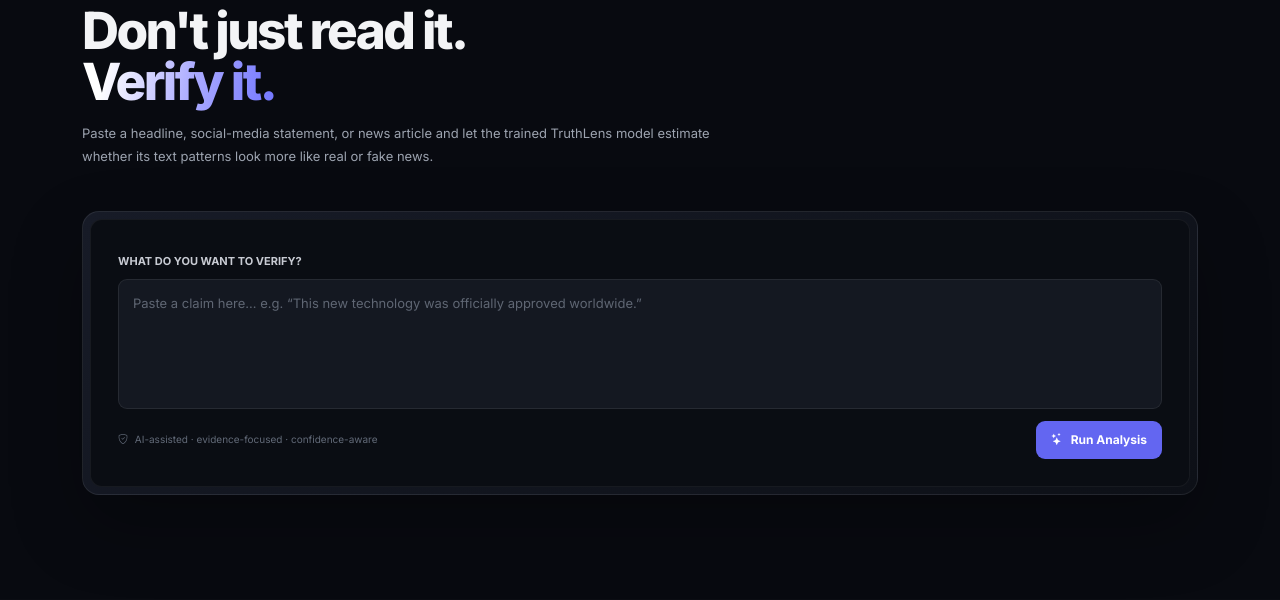
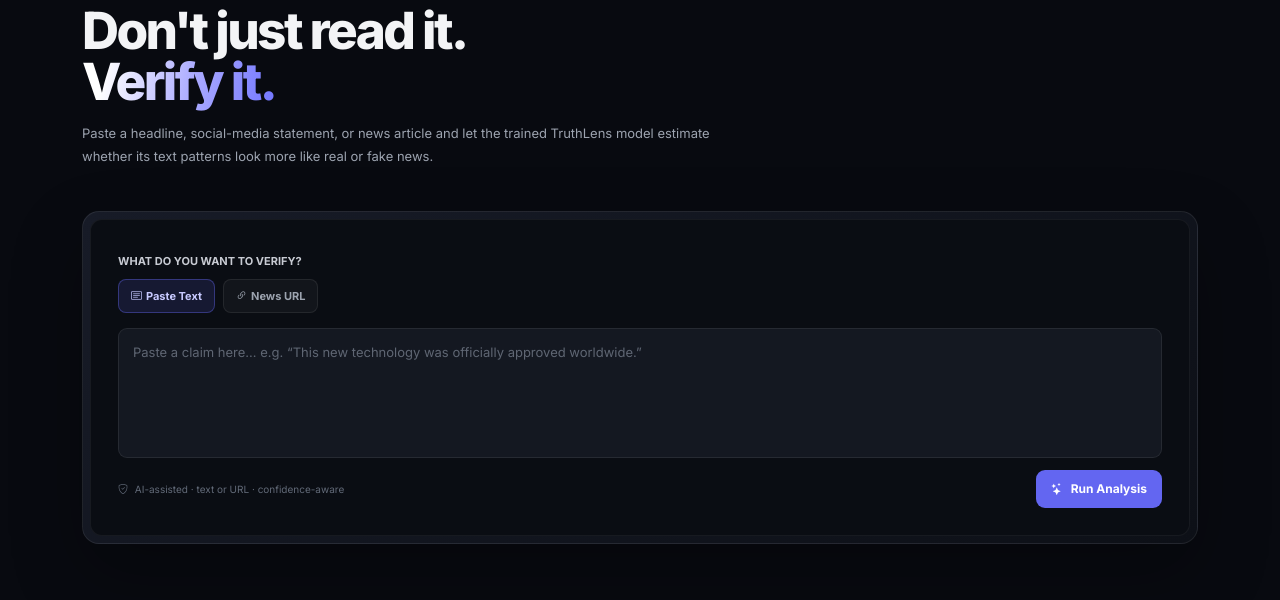
Before and after one commit to tirthvisani/truthlens, a Flask app: page /home in a window 1280 px wide. Shown: the part 924-1524 px from the top of the page. Run offline with Flask 3, Linux system fonts and the light colour scheme; the visitor is signed in with stand-in values (Sample User, id 1).

Commit message:
Add text and URL analysis modes to UI

```diff
--- a/templates/home.html
+++ b/templates/home.html
@@ -71,9 +71,17 @@ h2{font-size:clamp(32px,4vw,52px);line-height:1;letter-spacing:-.05em;font-weigh
 .analyzer:hover{transform:translateY(-3px);box-shadow:0 35px 80px rgba(0,0,0,.38)}
 .analyzer-inner{background:#0a0d13;border:1px solid rgba(255,255,255,.055);border-radius:12px;padding:27px}
 .input-label{font-size:11px;font-weight:700;color:#c8cbd3;margin-bottom:9px}
-textarea.form-control{background:#141821;border:1px solid var(--line);color:#fff;border-radius:9px;min-height:130px;resize:none;font-size:13px;padding:14px}
-textarea.form-control::placeholder{color:#5f6673}
-textarea.form-control:focus{background:#141821;color:#fff;border-color:rgba(99,102,241,.65);box-shadow:0 0 0 3px rgba(99,102,241,.1)}
+.input-mode{display:flex;gap:8px;margin-bottom:15px}
+.mode-btn{border:1px solid var(--line);background:rgba(255,255,255,.035);color:var(--muted);border-radius:8px;padding:8px 12px;font-size:11px;font-weight:700}
+.mode-btn.active{background:rgba(99,102,241,.14);border-color:rgba(99,102,241,.4);color:#c7c9ff}
+textarea.form-control,.url-input{background:#141821;border:1px solid var(--line);color:#fff;border-radius:9px;font-size:13px;padding:14px}
+textarea.form-control{min-height:130px;resize:none}
+textarea.form-control::placeholder,.url-input::placeholder{color:#5f6673}
+textarea.form-control:focus,.url-input:focus{background:#141821;color:#fff;border-color:rgba(99,102,241,.65);box-shadow:0 0 0 3px rgba(99,102,241,.1)}
+.url-input{width:100%;min-height:48px;outline:0}
+.url-panel{display:none}
+.url-panel.active{display:block}
+.text-panel.hidden{display:none}
 .analyzer-foot{display:flex;justify-content:space-between;align-items:center;margin-top:12px;color:var(--faint);font-size:10px}
 .demo-result{display:none;margin-top:12px;border:1px solid rgba(255,255,255,.10);background:rgba(255,255,255,.025);border-radius:9px;padding:16px}.demo-result.show{display:block;animation:resultIn .45s var(--spring) both}
 .demo-result.real{border-color:rgba(34,197,94,.25);background:rgba(34,197,94,.055)}
@@ -180,10 +188,23 @@ footer{border-top:1px solid var(--line);padding:27px 0;color:var(--faint);font-s
   <p class="lead reveal">Paste a headline, social-media statement, or news article and let the trained TruthLens model estimate whether its text patterns look more like real or fake news.</p>
   <div class="analyzer reveal">
    <div class="analyzer-inner">
-    <label class="input-label" for="claimInput">WHAT DO YOU WANT TO VERIFY?</label>
-    <textarea id="claimInput" class="form-control" placeholder="Paste a claim here… e.g. “This new technology was officially approved worldwide.”"></textarea>
+    <label class="input-label">WHAT DO YOU WANT TO VERIFY?</label>
+    <div class="input-mode" role="tablist" aria-label="Analysis input type">
+     <button class="mode-btn active" id="textModeBtn" type="button" onclick="setAnalyzeMode('text')"><i class="bi bi-card-text me-1"></i>Paste Text</button>
+     <button class="mode-btn" id="urlModeBtn" type="button" onclick="setAnalyzeMode('url')"><i class="bi bi-link-45deg me-1"></i>News URL</button>
+    </div>
+
+    <div class="text-panel" id="textPanel">
+     <textarea id="claimInput" class="form-control" placeholder="Paste a claim here… e.g. “This new technology was officially approved worldwide.”"></textarea>
+    </div>
+
+    <div class="url-panel" id="urlPanel">
+     <input id="urlInput" class="url-input" type="url" placeholder="https://example.com/news/article">
+     <div class="result-note mt-2">TruthLens will extract readable article text from the page and analyze it with the same trained model.</div>
+    </div>
+
     <div class="analyzer-foot">
-     <span><i class="bi bi-shield-check me-1"></i> AI-assisted · evidence-focused · confidence-aware</span>
+     <span><i class="bi bi-shield-check me-1"></i> AI-assisted · text or URL · confidence-aware</span>
      <button class="btn-main" id="analyzeBtn" onclick="analyze()"><i class="bi bi-stars me-2"></i>Run Analysis</button>
     </div>
     <div class="demo-result" id="result" aria-live="polite">
@@ -289,22 +310,54 @@ function animateCounter(el){
 
 function scrollToId(id){document.getElementById(id)?.scrollIntoView({behavior:reduced?'auto':'smooth'})}
 
+let analyzeMode='text';
+
+function setAnalyzeMode(mode){
+ analyzeMode=mode;
+ const textMode=mode==='text';
+
+ document.getElementById('textModeBtn').classList.toggle('active',textMode);
+ document.getElementById('urlModeBtn').classList.toggle('active',!textMode);
+ document.getElementById('textPanel').classList.toggle('hidden',!textMode);
+ document.getElementById('urlPanel').classList.toggle('active',!textMode);
+
+ const result=document.getElementById('result');
+ result.classList.remove('show');
+}
+
 async function analyze(){
- const input=document.getElementById('claimInput');
  const button=document.getElementById('analyzeBtn');
- const content=input.value.trim();
+ let endpoint='/api/analyze';
+ let payload={};
 
- if(!content){input.focus();toast('Paste a claim first');return}
- if(content.length<20){input.focus();toast('Enter at least 20 characters');return}
+ if(analyzeMode==='url'){
+  const input=document.getElementById('urlInput');
+  const url=input.value.trim();
+
+  if(!url){input.focus();toast('Paste a news URL first');return}
+
+  endpoint='/api/analyze-url';
+  payload={url};
+ }else{
+  const input=document.getElementById('claimInput');
+  const content=input.value.trim();
+
+  if(!content){input.focus();toast('Paste a claim first');return}
+  if(content.length<20){input.focus();toast('Enter at least 20 characters');return}
+
+  payload={content};
+ }
 
  button.disabled=true;
- button.innerHTML='<span class="spinner-border spinner-border-sm me-2" aria-hidden="true"></span>Analyzing...';
+ button.innerHTML=analyzeMode==='url'
+  ? '<span class="spinner-border spinner-border-sm me-2" aria-hidden="true"></span>Extracting & analyzing...'
+  : '<span class="spinner-border spinner-border-sm me-2" aria-hidden="true"></span>Analyzing...';
 
  try{
-  const response=await fetch('/api/analyze',{
+  const response=await fetch(endpoint,{
    method:'POST',
    headers:{'Content-Type':'application/json'},
-   body:JSON.stringify({content})
+   body:JSON.stringify(payload)
   });
 
   const data=await response.json();
@@ -328,14 +381,19 @@ async function analyze(){
    : '<i class="bi bi-check-circle-fill me-1"></i>LIKELY REAL';
 
   document.getElementById('confidenceText').textContent=data.confidence.toFixed(2)+'% confidence';
-  document.getElementById('resultMessage').textContent=data.message;
+
+  const sourceNote=data.source_url
+   ? ' Article extracted from '+new URL(data.source_url).hostname+'.'
+   : '';
+
+  document.getElementById('resultMessage').textContent=data.message+sourceNote;
   document.getElementById('resultDisclaimer').textContent=data.disclaimer;
 
   void result.offsetWidth;
   result.classList.add('show');
   toast(data.history_saved ? 'Analysis completed and saved to history' : 'Analysis completed, but history could not be saved');
  }catch(error){
-  toast(error.message || 'Could not analyze this text');
+  toast(error.message || 'Could not complete the analysis');
  }finally{
   button.disabled=false;
   button.innerHTML='<i class="bi bi-stars me-2"></i>Run Analysis';
```
